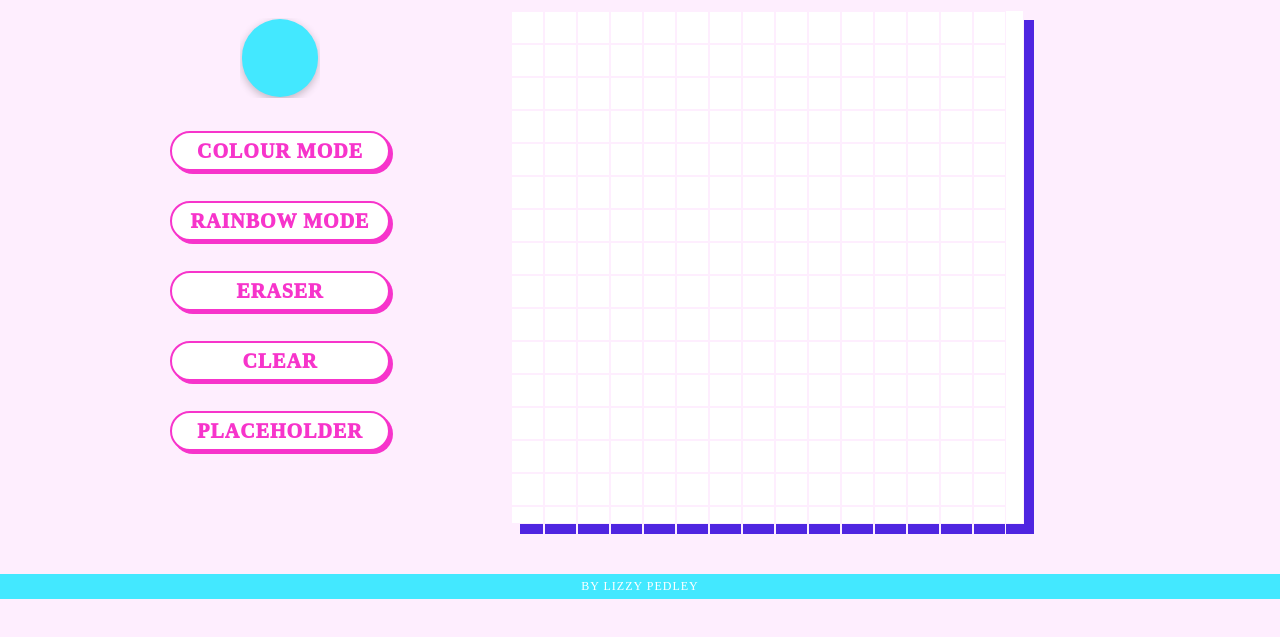
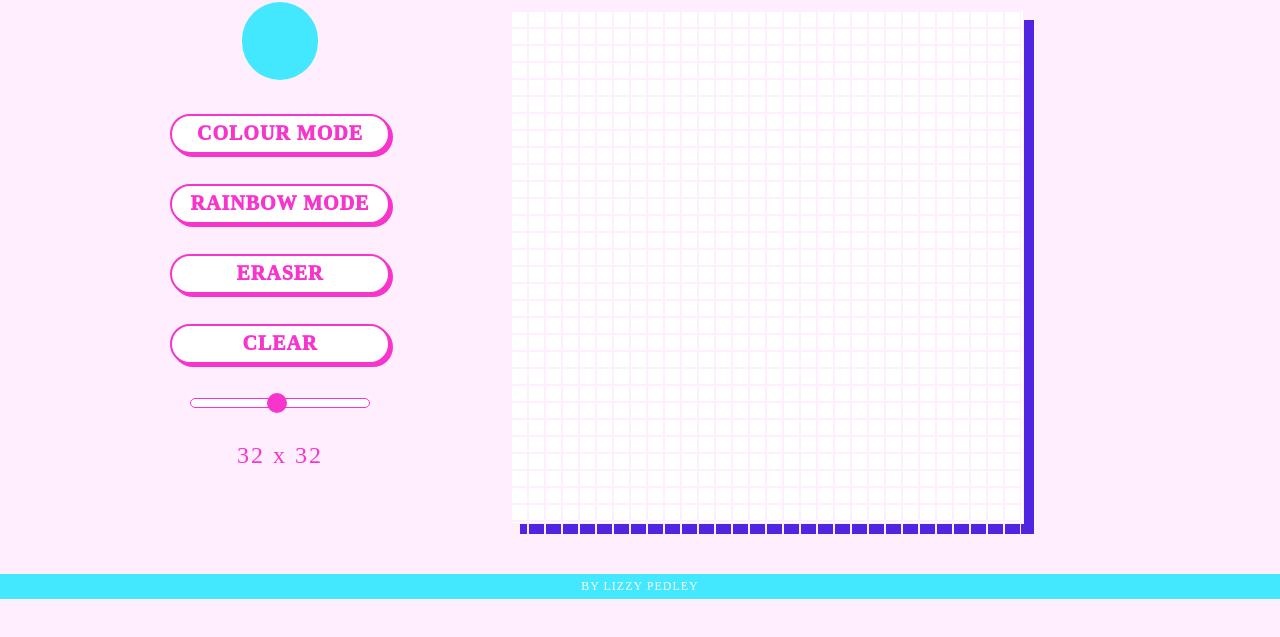
Before and after one commit to EPedley/Etch-a-sketch, a plain HTML site: page index.html in a window 1280 px wide. Shown: the part 105-742 px from the top of the page. Drawn offline with Linux system fonts and the light colour scheme; a web font is replaced by a local one.

Commit message:
Added the JS to change the grid dimensions text

```diff
--- a/index.html
+++ b/index.html
@@ -18,7 +18,8 @@
                         <li><button id="paint-button" class="rainbow-mode">RAINBOW MODE</id></class></button></li>
                         <li><button id="paint-button" class="eraser-mode">ERASER</id></class></button></li>
                         <li><button id="clear-button" class="clear-button">CLEAR</id></button></class></li>
-                        <li><button id="size-toggle" class="size-toggle">PLACEHOLDER</button></class></li>
+                        <li><input class="size-toggle" id="size-toggle" type="range" value="32" min="2" max="64"></input></li>
+                        <li><div id="size-text">32 x 32</div></li>
                     </ul>
                 </div>
             </div>
--- a/javascript.js
+++ b/javascript.js
@@ -1,5 +1,5 @@
 let DEFAULTCOLOUR = "#43E8FF";
-let DEFAULTGRID = "16";
+let DEFAULTGRID = "32";
 let DEFAULTSETTING = "colour";
 
 let num = DEFAULTGRID;
@@ -78,14 +78,17 @@ function clear () {
 
 const grid = document.querySelector(".grid");
 const sizeToggle = document.querySelector(".size-toggle");
+const sizeText = document.querySelector("#size-text");
 
 //create the default grid
 setGrid(num);
 
 //reset the grid if button is clicked
-sizeToggle.addEventListener("click", function() {
-    setGrid(32);
-});
+sizeToggle.addEventListener("change", (e) => {
+    num = e.target.value;
+    setGrid(num);
+    sizeText.innerHTML = `${num} x ${num}`;
+})
 
 document.getElementById("colour-picker").addEventListener("change", (e) => {
     paintColour = e.target.value;
--- a/style.css
+++ b/style.css
@@ -56,6 +56,13 @@ button {
     transition-duration: 0.1s;
 }
 
+#size-text {
+    color: #F734CB;
+    font-size: 24px;
+    letter-spacing: 2px;
+    padding: 0px 0px;
+}
+
 #grid {
     height: 512px;
     width: 512px;
@@ -97,6 +104,7 @@ button {
     padding: 5px 0px;
 }
 
+/* CSS for the colour picker */
 input[type='color']:hover {
     cursor: pointer;
   }
@@ -115,6 +123,28 @@ input[type='color']::-webkit-color-swatch-wrapper {
 input[type='color']::-webkit-color-swatch {
     border: none;
     border-radius: 50px;
-    box-shadow: rgba(0, 0, 0, 0.24) 0px 3px 8px;
     background-color: #feeefe;
 }
+
+/* CSS for the grid size picker */
+input[type='range'] {
+    -webkit-appearance: none;
+    width: 180px;
+}
+
+
+input[type='range']::-webkit-slider-runnable-track {
+    border: 0.5px solid #F734CB;
+    border-radius: 25px;
+    background: white;
+}
+
+input[type='range']::-webkit-slider-thumb {
+    -webkit-appearance: none;
+    width: 20px;
+    height: 20px;
+    border-radius: 25px;
+    margin-top: -6px;
+    margin-bottom: -6px;
+    background-color: #F734CB;
+}
```
